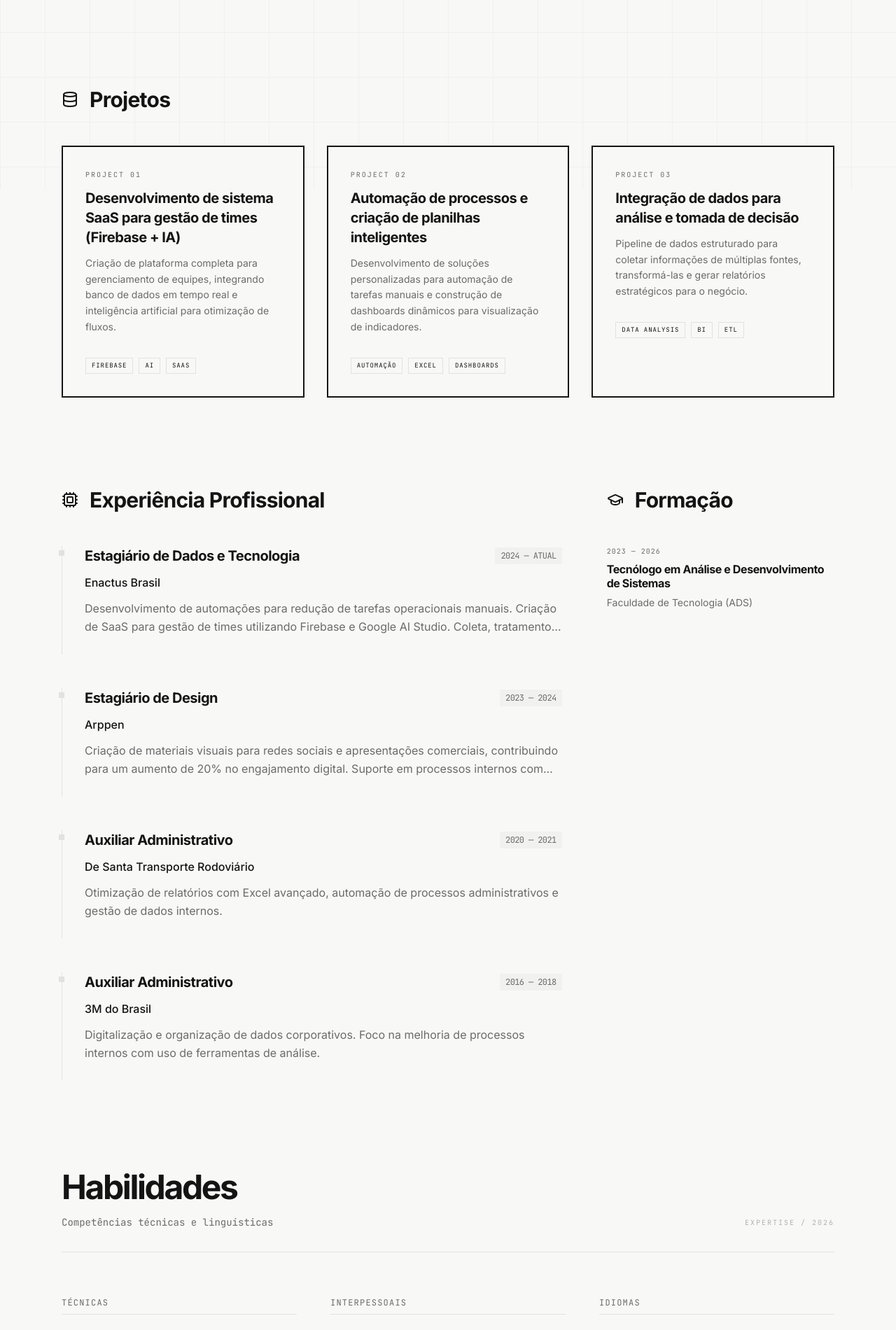
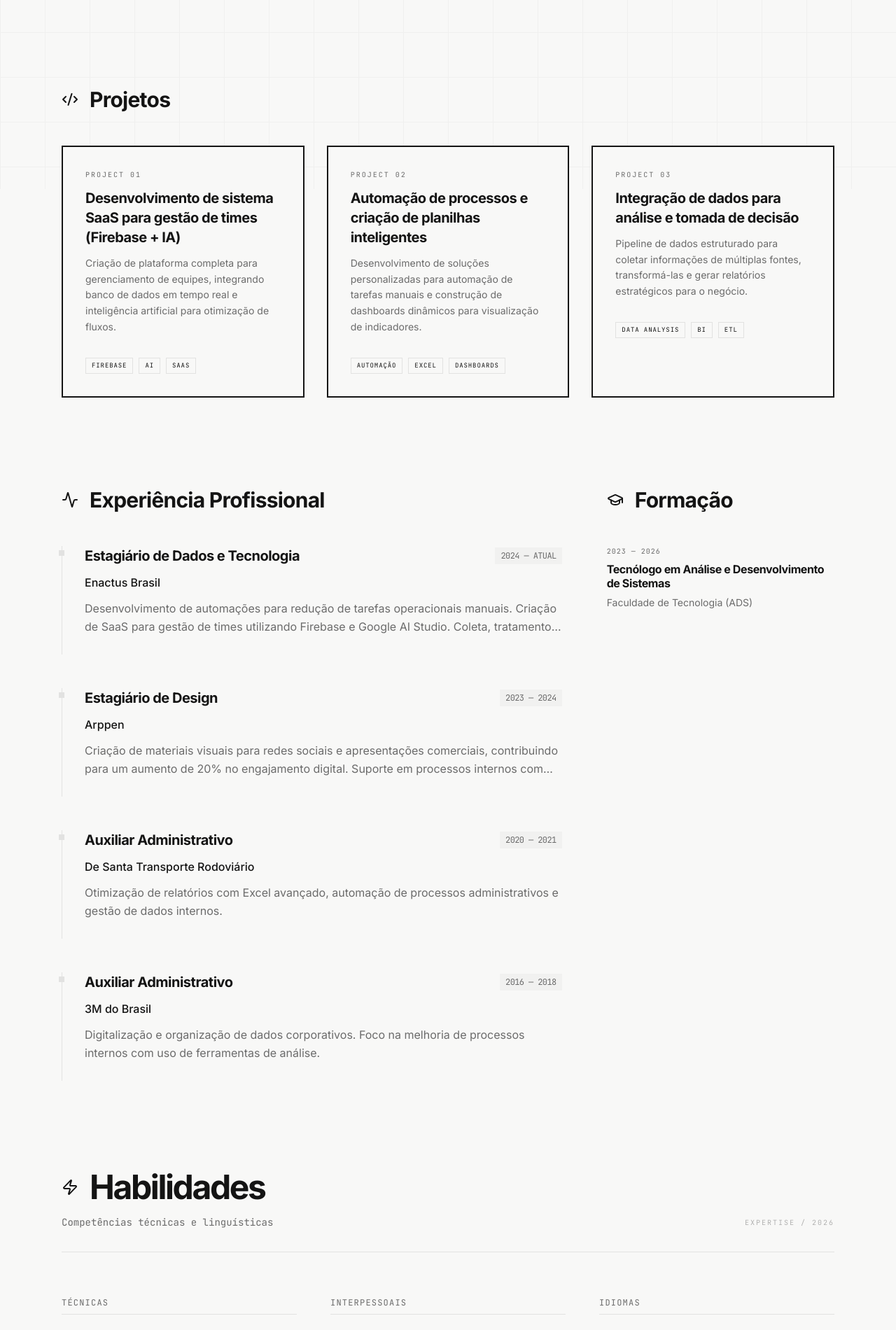
Before and after one commit to FelipeHoffmann00/Felipe-Hoffmann, a React (Vite) app: page / in a window 1280 px wide. Shown: the part 530-2430 px from the top of the page at 70% size. Built offline with nearby package versions, Linux system fonts and the light colour scheme.

Commit message:
feat: Update icons and favicon
Replaced generic icons with more specific ones related to coding and activity for better visual representation of projects and experience. Updated the favicon to display "FH" for improved branding.

```diff
--- a/src/App.tsx
+++ b/src/App.tsx
@@ -15,8 +15,9 @@ import {
   ExternalLink,
   X,
   Link as LinkIcon,
-  Database,
-  Cpu
+  Code2,
+  Activity,
+  Zap
 } from "lucide-react";
 import { useState, useEffect } from "react";
 import { RESUME_DATA, Experience, Project } from "./constants";
@@ -96,10 +97,9 @@ export default function App() {
           </div>
         </motion.section>
 
-        {/* PROJECTS SECTION */}
         <section id="projects" className="space-y-12">
           <div className="flex items-center gap-4">
-            <Database className="text-brand-ink" size={24} />
+            <Code2 className="text-brand-ink" size={24} />
             <h2 className="text-3xl font-bold tracking-tight">Projetos</h2>
           </div>
 
@@ -144,7 +144,7 @@ export default function App() {
         <section id="experience" className="grid grid-cols-1 lg:grid-cols-12 gap-16">
           <div className="lg:col-span-8 space-y-12">
             <div className="flex items-center gap-4">
-              <Cpu className="text-brand-ink" size={24} />
+              <Activity className="text-brand-ink" size={24} />
               <h2 className="text-3xl font-bold tracking-tight">Experiência Profissional</h2>
             </div>
 
@@ -202,11 +202,13 @@ export default function App() {
           </div>
         </section>
 
-        {/* SKILLS SECTION */}
         <section id="skills" className="space-y-16">
           <div className="flex flex-col md:flex-row md:items-end justify-between gap-6 border-b border-brand-line pb-8">
             <div className="space-y-4">
-              <h2 className="text-5xl font-bold tracking-tighter">Habilidades</h2>
+              <div className="flex items-center gap-4">
+                <Zap className="text-brand-ink" size={24} />
+                <h2 className="text-5xl font-bold tracking-tighter">Habilidades</h2>
+              </div>
               <p className="text-brand-muted font-mono text-sm">Competências técnicas e linguísticas</p>
             </div>
             <div className="text-right">
```
Also changed, not shown: public/favicon.svg.
